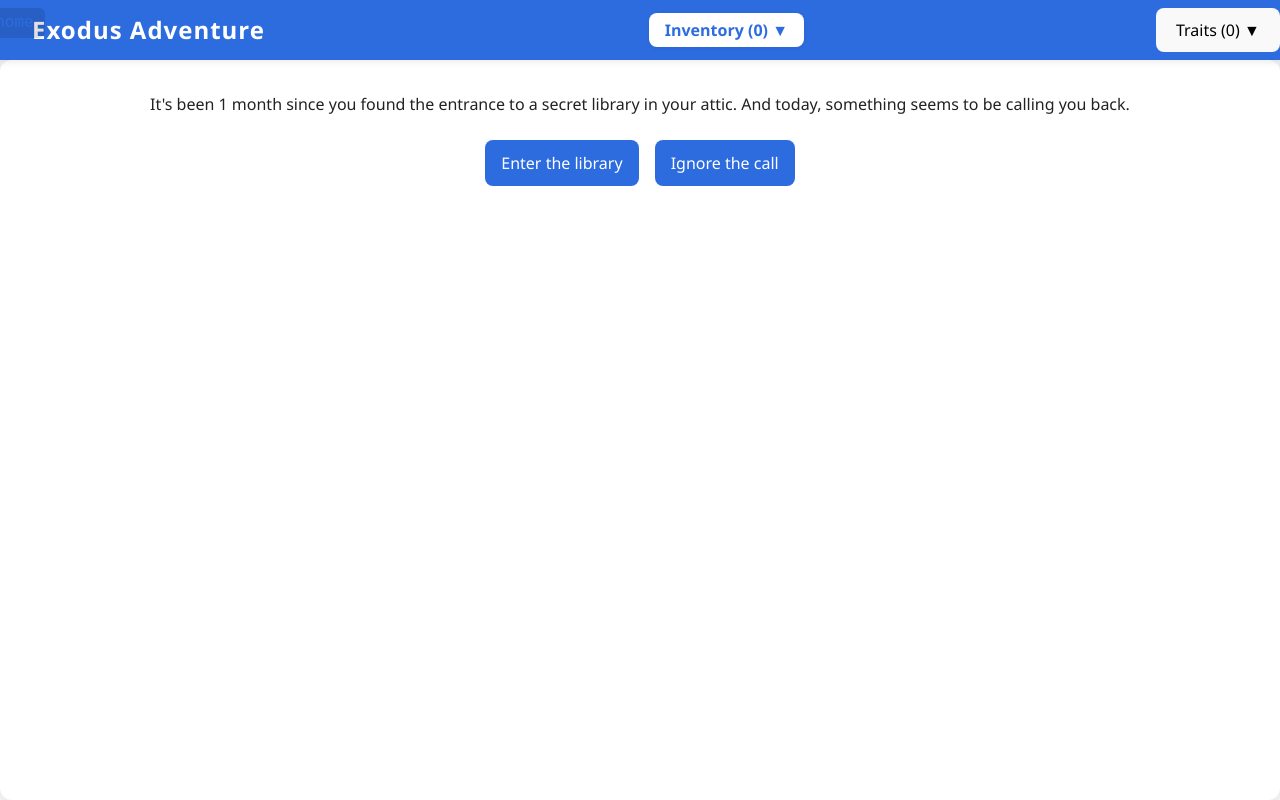
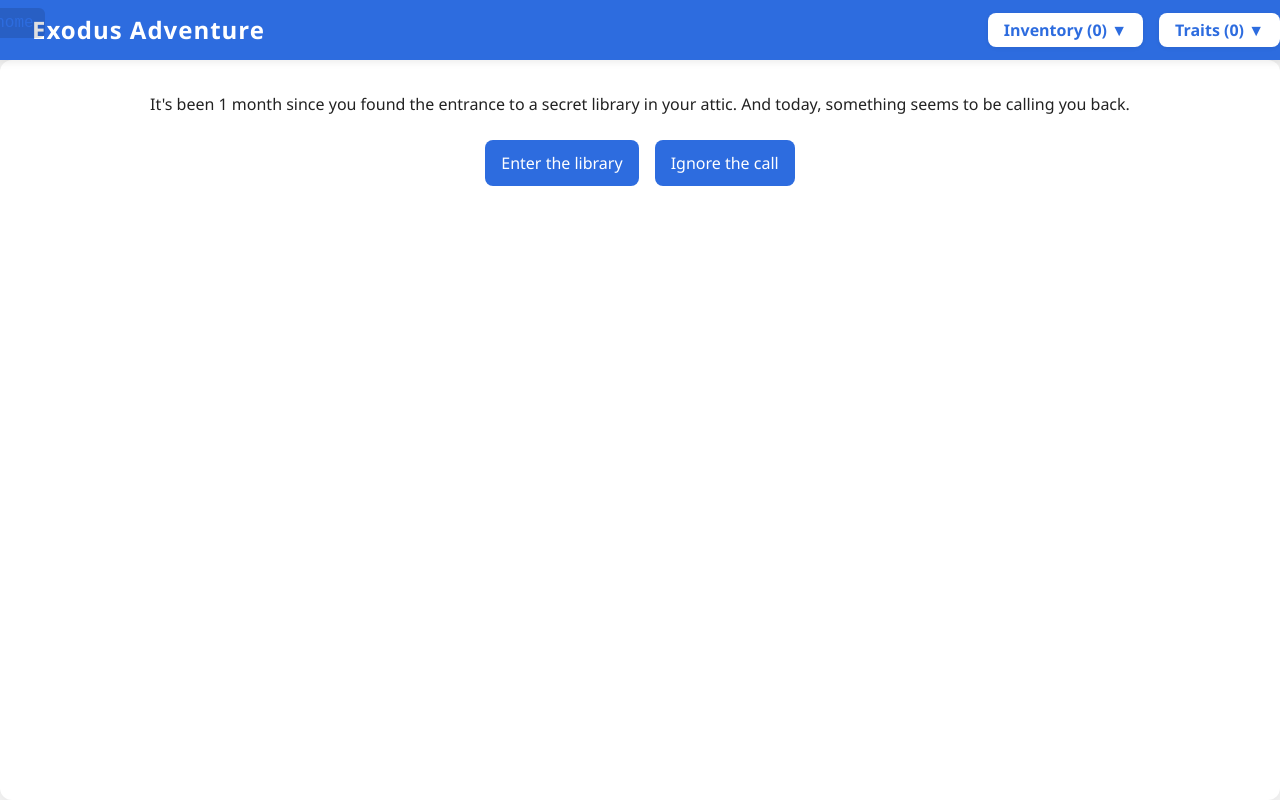
Before and after one commit to scottobert/exodus-adventure, a React (Vite) app: page / in a window 1280 px wide. Built offline with nearby package versions, Linux system fonts and the light colour scheme.

Commit message:
feat: refactor Header component to include traits management and enhance dropdown functionality

```diff
--- a/src/Header.tsx
+++ b/src/Header.tsx
@@ -4,26 +4,28 @@ type Props = {
   inventory: Record<string, number>;
   isDev: boolean;
   scene: Scene;
-  traits?: Record<string, number>;
+  traits: Record<string, number>;
 };
 export function Header({ inventory, isDev, scene, traits }: Props) {
-  const [open, setOpen] = useState(false);
+  const [inventoryOpen, setInventoryOpen] = useState(false);
+  const [traitsOpen, setTraitsOpen] = useState(false);
   const inventoryItems = Object.entries(inventory);
-  const traitItems = traits ? Object.entries(traits) : [];
+  const traitItems = Object.entries(traits);
   return (
     <header className="game-header">
       {isDev && <div className="scene-id-debug">{scene.id}</div>}
       <span className="header-title">Exodus Adventure</span>
+      <div className="header-dropdowns">
         <div className="header-inventory-dropdown">
           <button
             className="inventory-dropdown-toggle"
             aria-haspopup="listbox"
-          aria-expanded={open}
-          onClick={e => { e.stopPropagation(); setOpen(o => !o); }}
+            aria-expanded={inventoryOpen}
+            onClick={e => { e.stopPropagation(); setInventoryOpen(o => !o); }}
           >
             Inventory ({inventoryItems.length}) ▼
           </button>
-        {open && (
+          {inventoryOpen && (
             <div className="inventory-dropdown-list">
               {inventoryItems.length === 0 ? (
                 <div className="header-inventory-list">Nothing</div>
@@ -42,12 +44,12 @@ export function Header({ inventory, isDev, scene, traits }: Props) {
           <button
             className="traits-dropdown-toggle"
             aria-haspopup="listbox"
-          aria-expanded={open}
-          onClick={e => { e.stopPropagation(); setOpen(o => !o); }}
+            aria-expanded={traitsOpen}
+            onClick={e => { e.stopPropagation(); setTraitsOpen(o => !o); }}
           >
             Traits ({traitItems.length}) ▼
           </button>
-        {open && (
+          {traitsOpen && (
             <div className="traits-dropdown-list">
               {traitItems.length === 0 ? (
                 <div className="header-traits-list">Nothing</div>
@@ -62,6 +64,7 @@ export function Header({ inventory, isDev, scene, traits }: Props) {
             </div>
           )}
         </div>
+      </div>
     </header>
   );
 }
--- a/src/main.tsx
+++ b/src/main.tsx
@@ -216,7 +216,7 @@ const App = () => {
 
   return (
     <>
-      <Header inventory={state.inventory} isDev={isDev} scene={scene} />
+      <Header inventory={state.inventory} isDev={isDev} scene={scene} traits={state.traits} />
       <GameContainer
         scene={scene}
         filteredOptions={filteredOptions}
--- a/src/style.css
+++ b/src/style.css
@@ -116,18 +116,23 @@ button:focus-visible {
   letter-spacing: 1px;
   padding: 2rem;
 }
-.header-inventory {
+.header-dropdowns {
+  display: flex;
+  align-items: center;
+  gap: 1rem;
+}
+.header-inventory, .header-traits {
   font-size: 1rem;
   font-weight: 400;
   padding: 2rem;
 }
 
-.header-inventory-dropdown {
+.header-inventory-dropdown, .header-traits-dropdown {
   position: relative;
   display: flex;
   align-items: center;
 }
-.inventory-dropdown-toggle {
+.inventory-dropdown-toggle, .traits-dropdown-toggle {
   background: #fff;
   color: #2d6cdf;
   border: none;
@@ -142,10 +147,10 @@ button:focus-visible {
   gap: 0.5rem;
   transition: background 0.2s;
 }
-.inventory-dropdown-toggle[aria-expanded="true"] {
+.inventory-dropdown-toggle[aria-expanded="true"], .traits-dropdown-toggle[aria-expanded="true"] {
   background: #e6edfa;
 }
-.inventory-dropdown-list {
+.inventory-dropdown-list, .traits-dropdown-list {
   position: absolute;
   top: 110%;
   right: 0;
@@ -160,7 +165,7 @@ button:focus-visible {
   flex-direction: column;
   gap: 0.5rem;
 }
-.inventory-box {
+.inventory-box, .traits-box {
   background: #f5f8ff;
   color: #2d6cdf;
   border-radius: 8px;
@@ -171,11 +176,11 @@ button:focus-visible {
   font-weight: 500;
   font-size: 1rem;
 }
-.inventory-item {
+.inventory-item, .trait-item {
   margin-right: 0.5rem;
   font-weight: 600;
 }
-.inventory-count {
+.inventory-count, .trait-count {
   background: #2d6cdf;
   color: #fff;
   border-radius: 50%;
```
Lines whose indentation alone changed are shown as unchanged.
